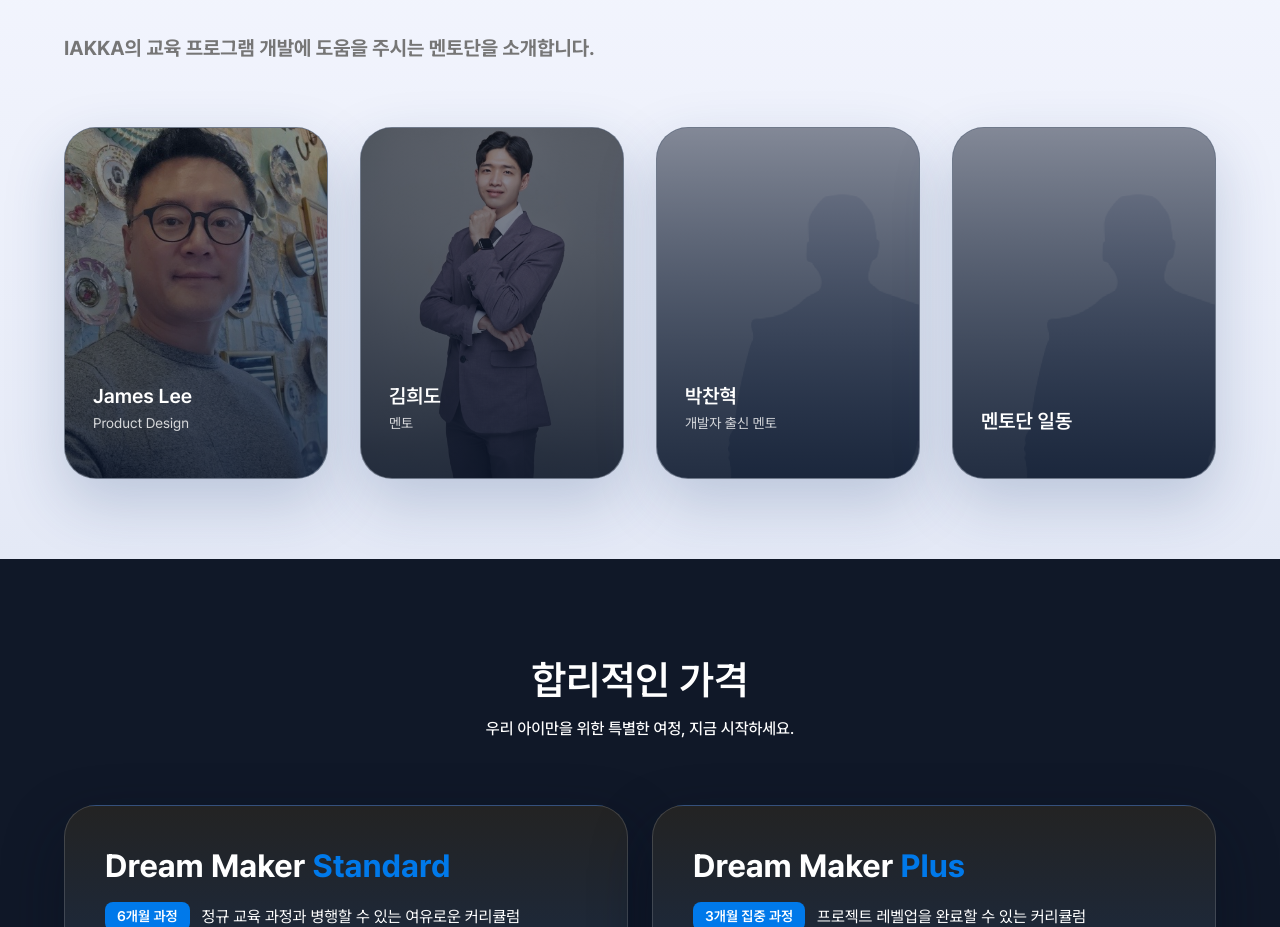
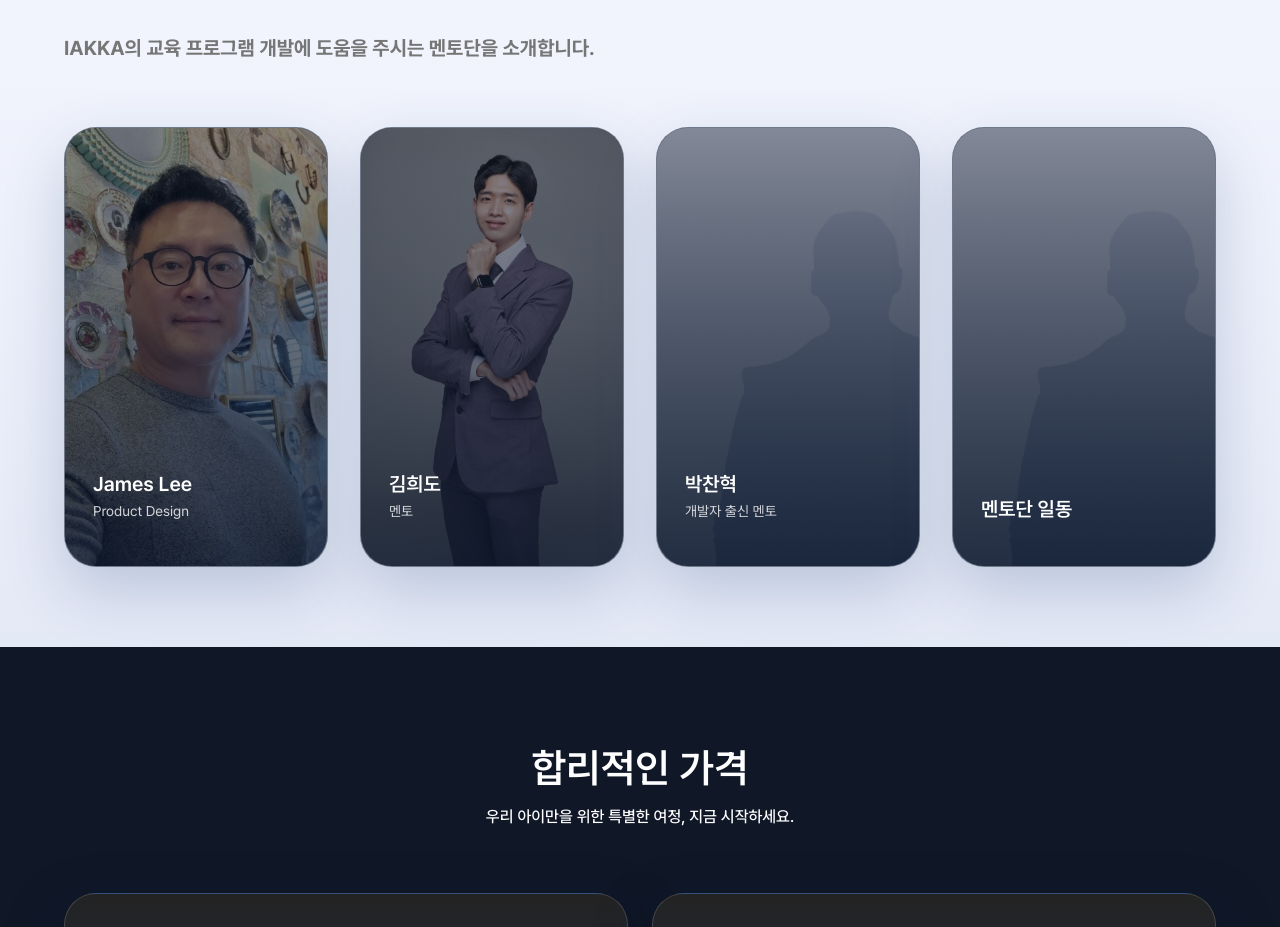
Before and after one commit to WithM2/iakkaweb, a Next.js app: page /ko in a window 1280 px wide. Shown: the part 3121-4048 px from the top of the page. Built offline with nearby package versions, Linux system fonts and the light colour scheme.

Commit message:
Update MentorShowcaseSection.tsx

```diff
--- a/src/components/ko/MentorShowcaseSection.tsx
+++ b/src/components/ko/MentorShowcaseSection.tsx
@@ -76,7 +76,7 @@ function MentorCard({ profile }: { profile: MentorProfile }) {
   const hasImage = Boolean(imageSrc);
   return (
     <article
-      className={`group relative flex aspect-[3/4] w-full flex-col overflow-hidden rounded-[32px] border border-white/40 shadow-[0_24px_60px_rgba(38,68,120,0.22)] transition-transform duration-300 hover:-translate-y-1 ${
+      className={`group relative flex aspect-[3/5] w-full flex-col overflow-hidden rounded-[32px] border border-white/40 shadow-[0_24px_60px_rgba(38,68,120,0.22)] transition-transform duration-300 hover:-translate-y-1 ${
         hasImage
           ? "bg-[#0F1F3C]"
           : "bg-[linear-gradient(180deg,#dde3f6_0%,#b8c7e8_100%)]"
```
